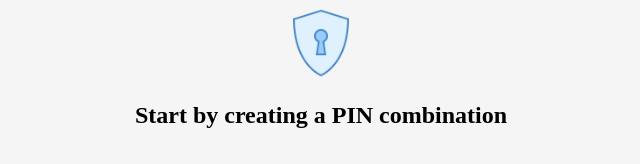
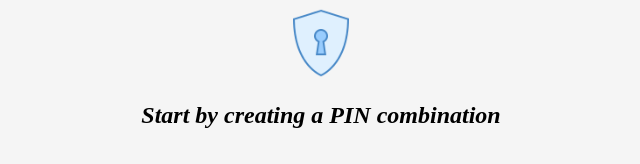
Before and after one commit to SkylerHope/skypass-manager, a website: page firstrun.html in a window 1280 px wide. Shown: the top 164 px of the page, 319-959 px from the left. Drawn offline with nearby package versions, Linux system fonts and the light colour scheme.

Commit message:
customizing text

```diff
--- a/firstrun.html
+++ b/firstrun.html
@@ -10,7 +10,7 @@
     <body>
         <div id="first-form-div">
             <img src="./assets/img/lock.png" id="lock-image" alt="Lock Image"/><br/>
-            <h2 id="first-pin-text">Start by creating a PIN combination</h2><br/>
+            <h2 id="first-pin-text"><i>Start by creating a PIN combination</i></h2><br/>
             <form id="first-pin-form" action="index.html">
                 <label for="first-pin" id="first-pin" name="firstpin">Set your PIN</label><br/>
                 <input type="number" id="pin-input" name="pininput" required minlength="4" maxlength="6"><br/>
```
